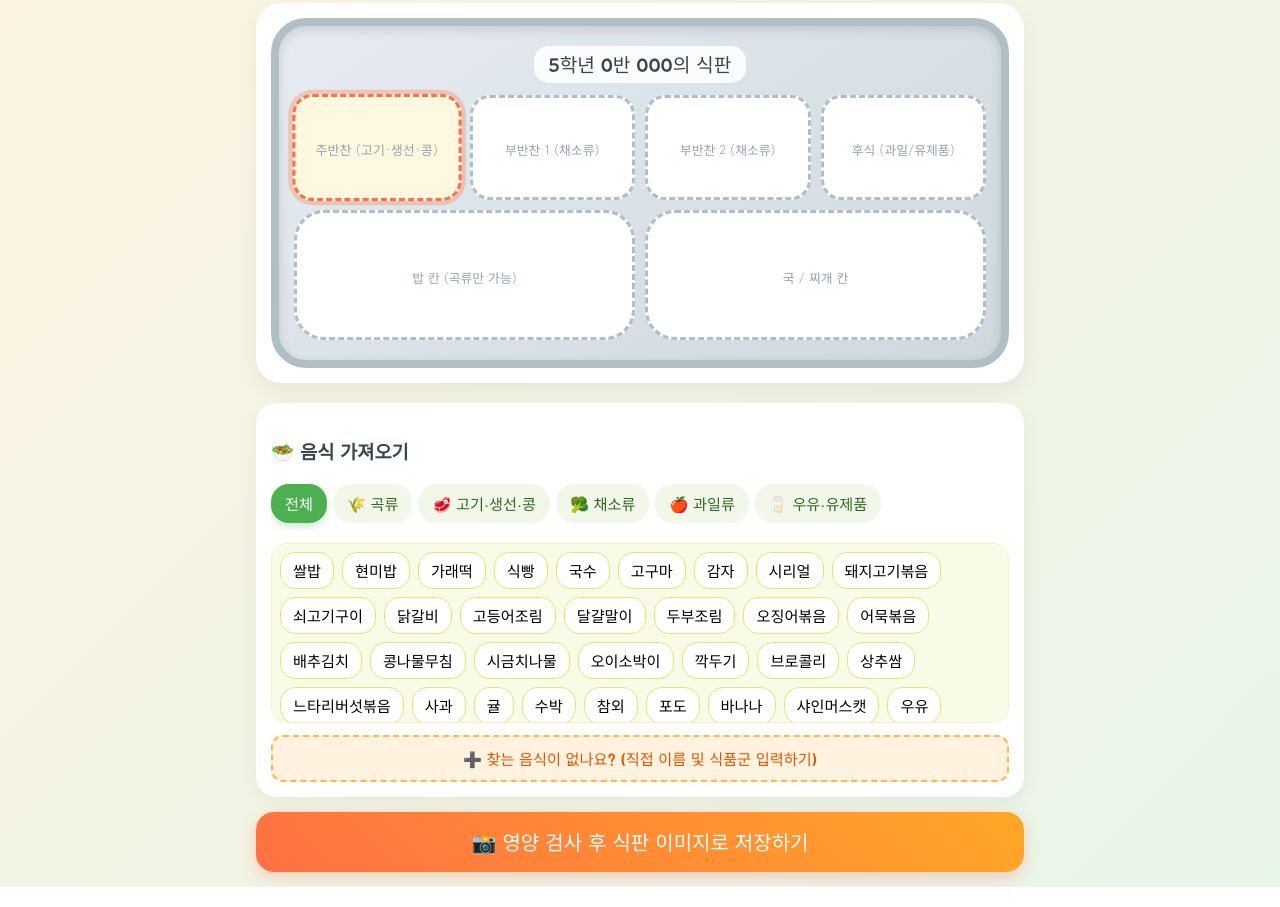
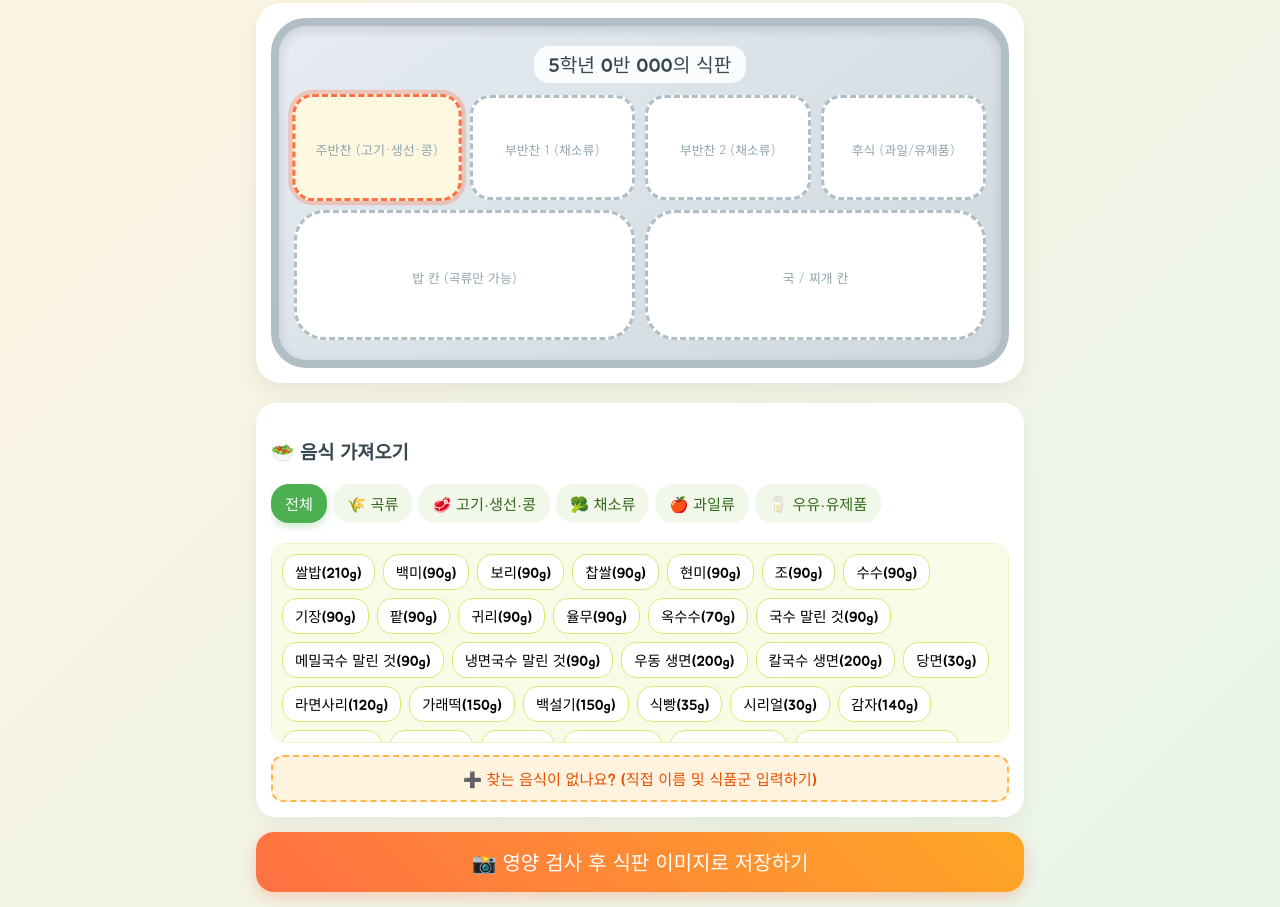
Before and after one commit to dream2368-ship-it/school-lunch, a plain HTML site: page index.html in a window 1280 px wide. Shown: the part 296-1203 px from the top of the page. Drawn offline with nearby package versions, Linux system fonts and the light colour scheme.

Commit message:
Update index.html

```diff
--- a/index.html
+++ b/index.html
@@ -205,10 +205,11 @@
 
     .placed-food-name {
       font-family: 'Jua', sans-serif;
-      font-size: 1.05rem;
+      font-size: 1rem;
       color: #263238;
       margin-top: 5px;
       word-break: keep-all;
+      line-height: 1.2;
     }
 
     .remove-btn {
@@ -267,9 +268,9 @@
       display: flex;
       flex-wrap: wrap;
       gap: 8px;
-      max-height: 180px;
+      max-height: 200px;
       overflow-y: auto;
-      padding: 8px;
+      padding: 10px;
       background: #f9fbe7;
       border-radius: 15px;
       border: 1px solid #f0f4c3;
@@ -281,9 +282,10 @@
       border: 1.5px solid #dce775;
       padding: 6px 12px;
       border-radius: 15px;
-      font-size: 0.95rem;
+      font-size: 0.9rem;
       cursor: pointer;
       transition: all 0.15s;
+      word-break: keep-all;
     }
 
     .food-chip:active {
@@ -432,28 +434,59 @@
 </div>
 
 <script>
-  // 1. PDF 기반 식품군 데이터베이스
+  // 1. PDF 및 보건복지부 1인 1회 분량 기준 데이터베이스
   const foodDatabase = [
-    { name: "쌀밥", category: "곡류" }, { name: "현미밥", category: "곡류" },
-    { name: "가래떡", category: "곡류" }, { name: "식빵", category: "곡류" },
-    { name: "국수", category: "곡류" }, { name: "고구마", category: "곡류" },
-    { name: "감자", category: "곡류" }, { name: "시리얼", category: "곡류" },
+    // 곡류 (첨부 이미지 기준 30개 항목 정밀 교체)
+    { name: "쌀밥(210g)", category: "곡류" },
+    { name: "백미(90g)", category: "곡류" },
+    { name: "보리(90g)", category: "곡류" },
+    { name: "찹쌀(90g)", category: "곡류" },
+    { name: "현미(90g)", category: "곡류" },
+    { name: "조(90g)", category: "곡류" },
+    { name: "수수(90g)", category: "곡류" },
+    { name: "기장(90g)", category: "곡류" },
+    { name: "팥(90g)", category: "곡류" },
+    { name: "귀리(90g)", category: "곡류" },
+    { name: "율무(90g)", category: "곡류" },
+    { name: "옥수수(70g)", category: "곡류" },
+    { name: "국수 말린 것(90g)", category: "곡류" },
+    { name: "메밀국수 말린 것(90g)", category: "곡류" },
+    { name: "냉면국수 말린 것(90g)", category: "곡류" },
+    { name: "우동 생면(200g)", category: "곡류" },
+    { name: "칼국수 생면(200g)", category: "곡류" },
+    { name: "당면(30g)", category: "곡류" },
+    { name: "라면사리(120g)", category: "곡류" },
+    { name: "가래떡(150g)", category: "곡류" },
+    { name: "백설기(150g)", category: "곡류" },
+    { name: "식빵(35g)", category: "곡류" },
+    { name: "시리얼(30g)", category: "곡류" },
+    { name: "감자(140g)", category: "곡류" },
+    { name: "고구마(70g)", category: "곡류" },
+    { name: "묵(200g)", category: "곡류" },
+    { name: "밤(60g)", category: "곡류" },
+    { name: "밀가루(30g)", category: "곡류" },
+    { name: "과자 스낵(30g)", category: "곡류" },
+    { name: "과자 비스킷/쿠키(30g)", category: "곡류" },
 
+    // 고기·생선·달걀·콩류 (단백질)
     { name: "돼지고기볶음", category: "단백질" }, { name: "쇠고기구이", category: "단백질" },
     { name: "닭갈비", category: "단백질" }, { name: "고등어조림", category: "단백질" },
     { name: "달걀말이", category: "단백질" }, { name: "두부조림", category: "단백질" },
     { name: "오징어볶음", category: "단백질" }, { name: "어묵볶음", category: "단백질" },
 
+    // 채소류
     { name: "배추김치", category: "채소류" }, { name: "콩나물무침", category: "채소류" },
     { name: "시금치나물", category: "채소류" }, { name: "오이소박이", category: "채소류" },
     { name: "깍두기", category: "채소류" }, { name: "브로콜리", category: "채소류" },
     { name: "상추쌈", category: "채소류" }, { name: "느타리버섯볶음", category: "채소류" },
 
+    // 과일류
     { name: "사과", category: "과일류" }, { name: "귤", category: "과일류" },
     { name: "수박", category: "과일류" }, { name: "참외", category: "과일류" },
     { name: "포도", category: "과일류" }, { name: "바나나", category: "과일류" },
     { name: "샤인머스캣", category: "과일류" },
 
+    // 우유·유제품류
     { name: "우유", category: "유제품" }, { name: "슬라이스치즈", category: "유제품" },
     { name: "요거트", category: "유제품" }, { name: "아이스크림", category: "유제품" }
   ];
@@ -534,7 +567,7 @@
 
     // 밥 칸 규칙 검증 (곡류만 허용)
     if (currentSelectedSlot.dataset.slotId === 'rice' && foodItem.category !== '곡류') {
-      alert("⚠️ 밥 칸에는 우리 몸의 에너지원이 되는 '곡류'(쌀밥, 현미밥, 식빵 등)를 담아주세요!");
+      alert("⚠️ 밥 칸에는 우리 몸의 중요한 에너지원이 되는 '곡류'(쌀밥, 현미밥, 식빵 등)를 담아주세요!");
       return;
     }
 
@@ -557,11 +590,11 @@
       return;
     }
 
-    const foodName = prompt("음식 이름을 입력해 주세요 (예: 마라탕):");
+    const foodName = prompt("음식 이름을 입력해 주세요 (예: 감자(140g)):");
     if (!foodName) return;
 
-    const catInput = prompt("어떤 식품군인가요?\n(곡류 / 단백질 / 채소류 / 과일류 / 유제품 중에서 입력)", "채소류");
-    let category = "채소류";
+    const catInput = prompt("어떤 식품군인가요?\n(곡류 / 단백질 / 채소류 / 과일류 / 유제품 중에서 입력)", "곡류");
+    let category = "곡류";
     if (["곡류", "단백질", "채소류", "과일류", "유제품"].includes(catInput)) {
       category = catInput;
     }
@@ -652,7 +685,7 @@
 
     // 규칙 4: 채소류 2개 이상 필수 검사
     if (counts.채소류 < 2) {
-      alert("⚠️ 비타민과 식이섬유가 부족해요!\n몸속 차전을 힘차게 돌리려면 🥦 채소류 반찬(김치, 나물, 샐러드 등)을 최소 2가지 이상 챙겨야 해요.");
+      alert("⚠️ 비타민과 식이섬유가 부족해요!\n몸속 자전거를 힘차게 돌리려면 🥦 채소류 반찬(김치, 나물, 샐러드 등)을 최소 2가지 이상 챙겨야 해요.");
       return false;
     }
 
```
